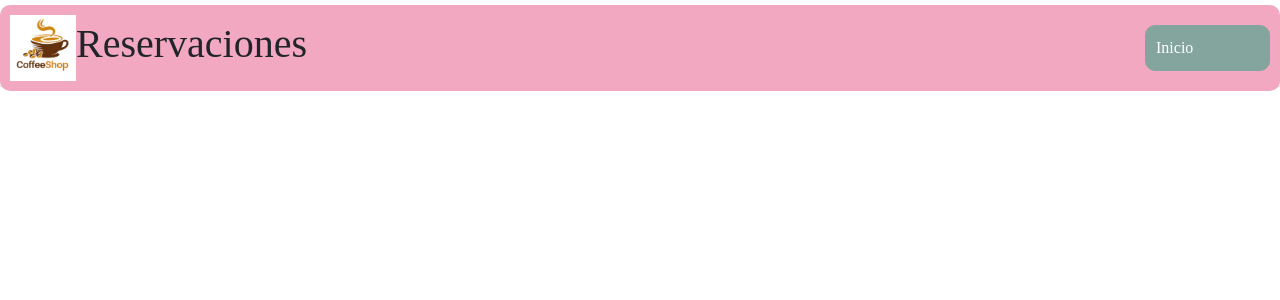
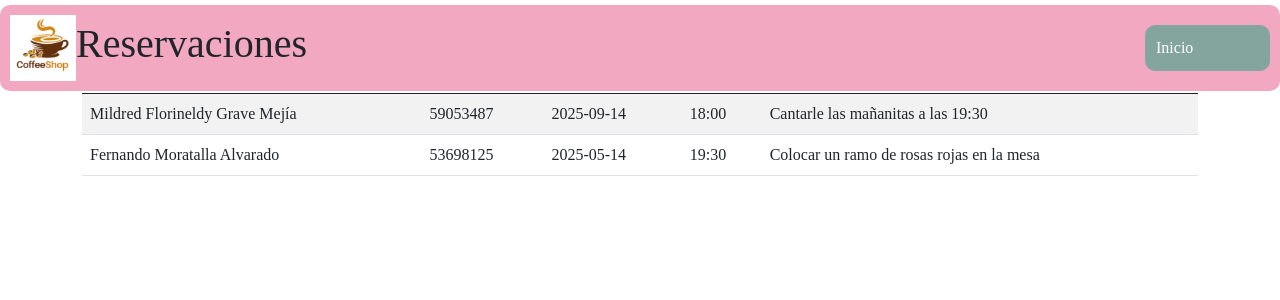
Before and after one commit to Mildredgrave/UMES-2025-01-DW-Practica-2, a PHP site: page /reservaciones/reservacion.php in a window 1280 px wide. Shown: the top 300 px of the page. Run offline with PHP 8.4, Linux system fonts and the light colour scheme.

Commit message:
ultimo cambios

```diff
--- a/practica-2-progra/reservaciones/reservacion.php
+++ b/practica-2-progra/reservaciones/reservacion.php
@@ -39,8 +39,11 @@ if (file_exists($archivo)) {
         </div>
 
         <?php if (empty($reservaciones)): ?>
+        <div class="container mt-5">
             <p class="text-center">No hay reservaciones registradas.</p>
+        </div>
         <?php else: ?>
+            <div class="container mt-5">
                 <table class="table table-striped">
                     <thead>
                         <tr>
@@ -54,7 +57,6 @@ if (file_exists($archivo)) {
                     <tbody>
                         <?php foreach ($reservaciones as $reserva): ?>
                             <?php
-
                             $partes = explode(", ", $reserva);
                             $nombre = str_replace("Nombre: ", "", $partes[0]);
                             $telefono = str_replace("Teléfono: ", "", $partes[1]);
@@ -72,8 +74,8 @@ if (file_exists($archivo)) {
                         <?php endforeach; ?>
                     </tbody>
                 </table>
+            </div>
         <?php endif; ?>
-    </div>
 
         <script src="https://cdn.jsdelivr.net/npm/bootstrap@5.0.2/dist/js/bootstrap.bundle.min.js" integrity="sha384-MrcW6ZMFYlzcLA8Nl+NtUVF0sA7MsXsP1UyJoMp4YLEuNSfAP+JcXn/tWtIaxVXM" crossorigin="anonymous"></script>
     </body>
--- a/practica-2-progra/reservaciones/reservaciones.txt
+++ b/practica-2-progra/reservaciones/reservaciones.txt
@@ -1 +1,2 @@
 Mildred Florineldy Grave Mejía, 59053487, 2025-09-14, 18:00, Cantarle las mañanitas a las 19:30
+Fernando Moratalla Alvarado, 53698125, 2025-05-14, 19:30, Colocar un ramo de rosas rojas en la mesa
```
Lines whose indentation alone changed are shown as unchanged.
